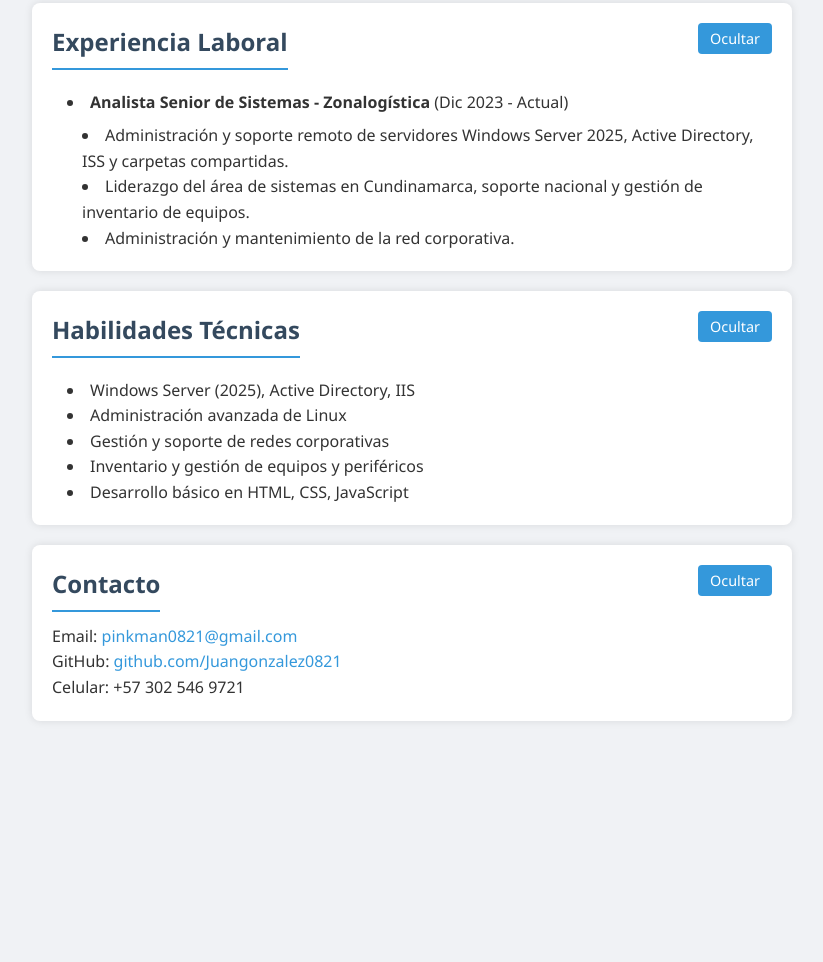
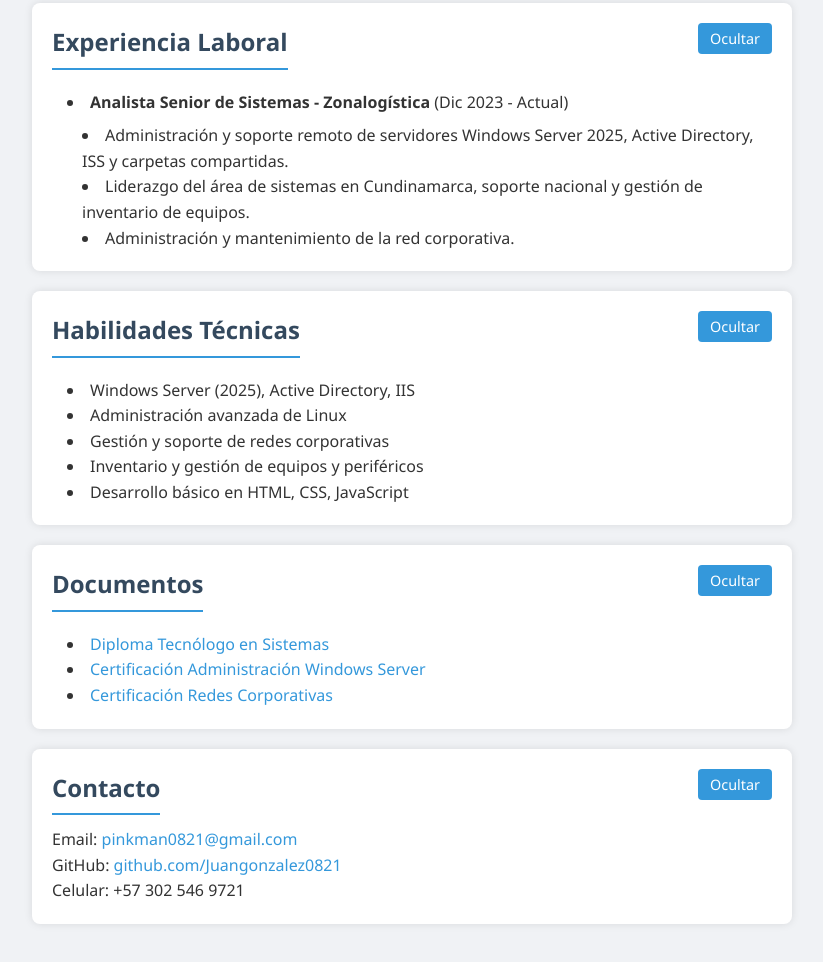
Before and after one commit to pinkman0821a/pinkman0821a.github.io, a plain HTML site: page index.html in a window 1280 px wide. Shown: the part 544-1506 px from the top of the page, without its empty margins (228-1051 px from the left). Before the commit the page ends 1305 px from the top, so only its background shows below. Drawn offline with Linux system fonts and the light colour scheme.

Commit message:
Update index.html

```diff
--- a/index.html
+++ b/index.html
@@ -53,11 +53,13 @@
       margin-left: 15px;
       margin-top: 8px;
     }
-    .contact-info a {
+    .contact-info a,
+    .documents a {
       color: #3498db;
       text-decoration: none;
     }
-    .contact-info a:hover {
+    .contact-info a:hover,
+    .documents a:hover {
       text-decoration: underline;
     }
 
@@ -126,6 +128,16 @@
   </ul>
 </section>
 
+<section class="documents">
+  <h2>Documentos</h2>
+  <button class="toggle-btn">Ocultar</button>
+  <ul>
+    <li><a href="documentos/diploma_tecnologo.pdf" target="_blank" rel="noopener">Diploma Tecnólogo en Sistemas</a></li>
+    <li><a href="documentos/certificacion_windows_server.pdf" target="_blank" rel="noopener">Certificación Administración Windows Server</a></li>
+    <li><a href="documentos/certificacion_redes.pdf" target="_blank" rel="noopener">Certificación Redes Corporativas</a></li>
+  </ul>
+</section>
+
 <section class="contact-info">
   <h2>Contacto</h2>
   <button class="toggle-btn">Ocultar</button>
@@ -144,7 +156,6 @@
       const section = button.parentElement;
 
       // Los hijos del section, menos el h2 y el botón (para ocultar el contenido)
-      // Consideramos todo lo que no sea h2 o button para esconder
       const childrenToToggle = Array.from(section.children).filter(
         el => el.tagName !== 'H2' && el !== button
       );
```
